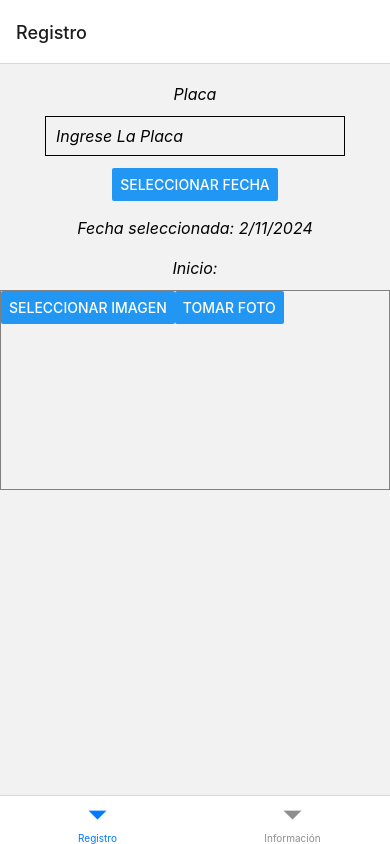
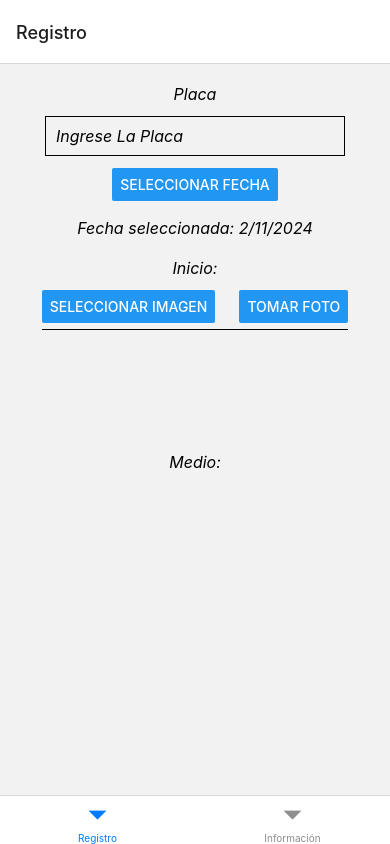
Before and after one commit to juanca1406/aplicacion-movil, a React Native app: screen /Registro in a window 390 px wide. Built offline with nearby package versions, Linux system fonts and the light colour scheme.

Commit message:
update the camera

```diff
--- a/Components/Camara.js
+++ b/Components/Camara.js
@@ -44,7 +44,7 @@ export default function Camara() {
         alert("Imagen guardada! 🎉");
         setImageState(null);
         console.log("Guardado exitosamente");
-        navigation.navigate("Registro");
+        navigation.goBack();
       } catch (error) {
         console.log(error);
       }
--- a/Components/Gallery.js
+++ b/Components/Gallery.js
@@ -1,4 +1,4 @@
-import React, { useState } from "react";
+import React, { useState, useContext } from "react";
 import {
   ActivityIndicator,
   FlatList,
@@ -12,6 +12,7 @@ import {
 } from "react-native";
 import * as ImagePicker from "expo-image-picker";
 import { useNavigation } from "@react-navigation/native";
+import CameraContext from '../Context/CameraContext';
 
 export default function Gallery() {
   const [images, setImages] = useState([]);
@@ -19,6 +20,7 @@ export default function Gallery() {
   const [selectedImage, setSelectedImage] = useState(null);
   const [modalVisible, setModalVisible] = useState(false);
   const navigation = useNavigation();
+  const { image } = useContext(CameraContext);
 
   const pickImages = async () => {
     setIsLoading(true);
@@ -34,13 +36,13 @@ export default function Gallery() {
     if (!result.cancelled && result.assets) {
       setImages((prevImages) => [
         ...prevImages,
-        ...result.assets.map((asset) => asset.uri),
+        ...result.assets.map((asset, index) => ({ uri: asset.uri, id: index })),
       ]);
     }
   };
 
-  const handleImagePress = (uri) => {
-    setSelectedImage(uri);
+  const handleImagePress = (item) => {
+    setSelectedImage(item);
     setModalVisible(true);
   };
 
@@ -51,19 +53,19 @@ export default function Gallery() {
   return (
     <View style={styles.container}>
       <FlatList
-        data={images}
+        data={[{ uri: image, id: "cameraImage" }, ...images]}
         renderItem={({ item }) => (
           <TouchableOpacity onPress={() => handleImagePress(item)}>
             <View style={styles.img}>
               <Image
-                source={{ uri: item }}
+                source={{ uri: item.uri }}
                 style={{ width: 100, height: 100 }}
               />
             </View>
           </TouchableOpacity>
         )}
-        numColumns={2}
-        keyExtractor={(item, index) => index.toString()}
+        numColumns={3}
+        keyExtractor={(item) => item.id.toString()}
         ListHeaderComponent={
           isLoading ? (
             <View>
@@ -79,9 +81,13 @@ export default function Gallery() {
               <ActivityIndicator size={"large"} />
             </View>
           ) : (
-            <View style={styles.button}>
-              <Button title="Seleccionar imagen" onPress={pickImages} />
-              <Button title="Tomar foto" onPress={openCamera} />
+            <View style={styles.button} >
+              <View style={styles.buttonSeleccionar}>
+                <Button title="Seleccionar imagen" onPress={pickImages} />
+              </View>
+              <View style={styles.buttonCamera}>
+                <Button title="Tomar foto" onPress={openCamera} />
+              </View>
             </View>
           )
         }
@@ -96,7 +102,7 @@ export default function Gallery() {
         <View style={styles.modalContainer}>
           <View style={styles.modalImageContainer}>
             <Image
-              source={{ uri: selectedImage }}
+              source={{ uri: selectedImage ? selectedImage.uri : null }}
               style={{ width: "100%", height: "100%" }}
               resizeMode="contain"
             />
@@ -116,9 +122,19 @@ const styles = StyleSheet.create({
     paddingTop: 10,
   },
   button: {
-    display: "flex",
+    display: 'flex',
     flexDirection: "row",
     justifyContent: "space-between",
+    margin: 12,
+    height: 40,
+    borderColor: 'black',
+    borderBottomWidth: 1,
+  },
+  buttonSeleccionar: {
+    marginRight: 12,
+  },
+  buttonCamera: {
+    marginLeft: 12,
   },
   modalContainer: {
     flex: 1,
--- a/Components/Tab1.tsx
+++ b/Components/Tab1.tsx
@@ -1,24 +1,12 @@
 import React, { useState, useContext } from "react";
-import {
-  Platform,
-  Button,
-  StyleSheet,
-  View,
-  Text,
-  TextInput,
-  Image,
-  FlatList,
-  Dimensions,
-} from "react-native";
+import { Platform, Button, StyleSheet, View, Text, TextInput, Image } from "react-native";
 import DateTimePicker from "@react-native-community/datetimepicker";
-import { useNavigation } from "@react-navigation/native";
 import Gallery from "./Gallery";
-import CameraContext from "../Context/CameraContext";
 
 export default function Tab1() {
   const [date, setDate] = useState(new Date());
   const [showDatePicker, setShowDatePicker] = useState(false);
-  const { image } = useContext(CameraContext);
+
   const onChange = (event: any, selectedDate: Date | undefined) => {
     const currentDate = selectedDate || date;
     setShowDatePicker(Platform.OS === "ios");
@@ -29,23 +17,11 @@ export default function Tab1() {
     setShowDatePicker(true);
   };
 
-  const navigation = useNavigation();
-
-  const openCamera = () => {
-    //@ts-ignore
-    navigation.navigate("Camara");
-  };
-
   return (
-    <FlatList
-      data={[1]}
-      renderItem={({ item }) => (
     <View style={styles.container}>
-          <Text style={styles.text}>{"\n"}Placa</Text>
+      <Text style={styles.text}>{'\n'}Placa</Text>
       <TextInput style={styles.input} placeholder="Ingrese La Placa" />
-          <View>
       <Button title="Seleccionar fecha" onPress={showDatepicker} />
-          </View>
       {showDatePicker && (
         <DateTimePicker
           testID="dateTimePicker"
@@ -56,27 +32,19 @@ export default function Tab1() {
           onChange={onChange}
         />
       )}
-          <Text>{"\n"}</Text>
-          <Text style={styles.text}>
-            Fecha seleccionada: {date.toLocaleDateString()}
-            {"\n"}
-            {"\n"}
-          </Text>
-          <Text style={styles.text}>Inicio:</Text>
+      <Text>{'\n'}</Text>
+      <Text style={styles.text}>Fecha seleccionada: {date.toLocaleDateString()}{'\n'}{'\n'}</Text>
+      <Text style={styles.text}>Inicio:{'\n'}</Text>
+      <Gallery />
+      <Text style={styles.text}>Medio:{'\n'}</Text>
 
-          <View style={styles.gallery}>
-            <Gallery />
     </View>
-        </View>
-      )}
-      keyExtractor={(item, index) => index.toString()}
-    />
   );
 }
 
 const styles = StyleSheet.create({
   container: {
-    alignItems: "center",
+    alignItems: 'center',
   },
   input: {
     height: 40,
@@ -84,30 +52,27 @@ const styles = StyleSheet.create({
     borderWidth: 1,
     padding: 10,
     width: 300,
-    fontStyle: "italic",
+    fontStyle: 'italic',
     fontSize: 16,
   },
   text: {
-    justifyContent: "center",
-    alignItems: "center",
+    justifyContent: 'center',
+    alignItems: 'center',
     fontSize: 16,
-    fontStyle: "italic",
+    fontStyle: 'italic',
   },
   gallery: {
-    borderColor: "gray",
+    borderColor: 'gray',
     borderWidth: 1,
     height: 200,
-    width: "100%",
+    width: '100%',
     margin: 12,
-    flexDirection: "row",
-    justifyContent: "space-between",
+    display: 'flex',
+    justifyContent: 'space-between',
+    flexDirection: 'row',
   },
   button: {
-    height: 200,
-    width: 170,
-  },
-  img: {
-    position: "absolute",
-    paddingTop: 40,
-  },
+    width: 200,
+    height: 100
+  }
 });
--- a/Components/Tab2.tsx
+++ b/Components/Tab2.tsx
@@ -1,11 +1,46 @@
-// Tab2.js
 import React, { useContext } from "react";
-import { View, Text, Image, Button } from "react-native";
+import { View, Text, Image, Button, StyleSheet, SafeAreaView, SectionList } from "react-native";
+
+const DATA = [
+  {
+    data: ['Primero', 'Segundo', 'Tercero'],
+  },
+]
 
 export default function Tab2() {
   return (
-    <View style={{ flex: 1, justifyContent: "center", alignItems: "center" }}>
-      <Text>Tab2</Text>
+    <View style={styles.container}>
+      <Text style={styles.text}>Registro del comparendo</Text>
+
+      <SafeAreaView style={styles.container}>
+        <SectionList
+          sections={DATA}
+          keyExtractor={(item, index) => item + index}
+          renderItem={({ item }) => (
+
+            <Text style={styles.text}>{item}</Text>
+          )}
+
+        />
+      </SafeAreaView>
     </View>
   );
 }
+
+const styles = StyleSheet.create({
+  container: {
+    alignItems: 'center'
+  },
+  text: {
+    justifyContent: 'center',
+    alignItems: 'center',
+    fontSize: 16,
+    fontStyle: 'italic',
+    margin: 20,
+    borderColor: 'gray',
+    borderWidth: 1,
+    height: 100,
+    width: 100,
+  },
+
+})
--- a/package.json
+++ b/package.json
@@ -14,8 +14,8 @@
     "@react-navigation/bottom-tabs": "^6.5.12",
     "@react-navigation/native": "^6.1.10",
     "@react-navigation/stack": "^6.3.21",
-    "expo": "~50.0.6",
-    "expo-camera": "~14.0.4",
+    "expo": "^50.0.7",
+    "expo-camera": "~14.0.5",
     "expo-image-picker": "~14.7.1",
     "expo-image-picker-multiple": "^1.4.1",
     "expo-media-library": "~15.9.1",
```
Also changed, not shown: independencia react native.txt, 2 other files (tests, documents, lock files or other folders). Lines whose indentation alone changed are shown as unchanged.
